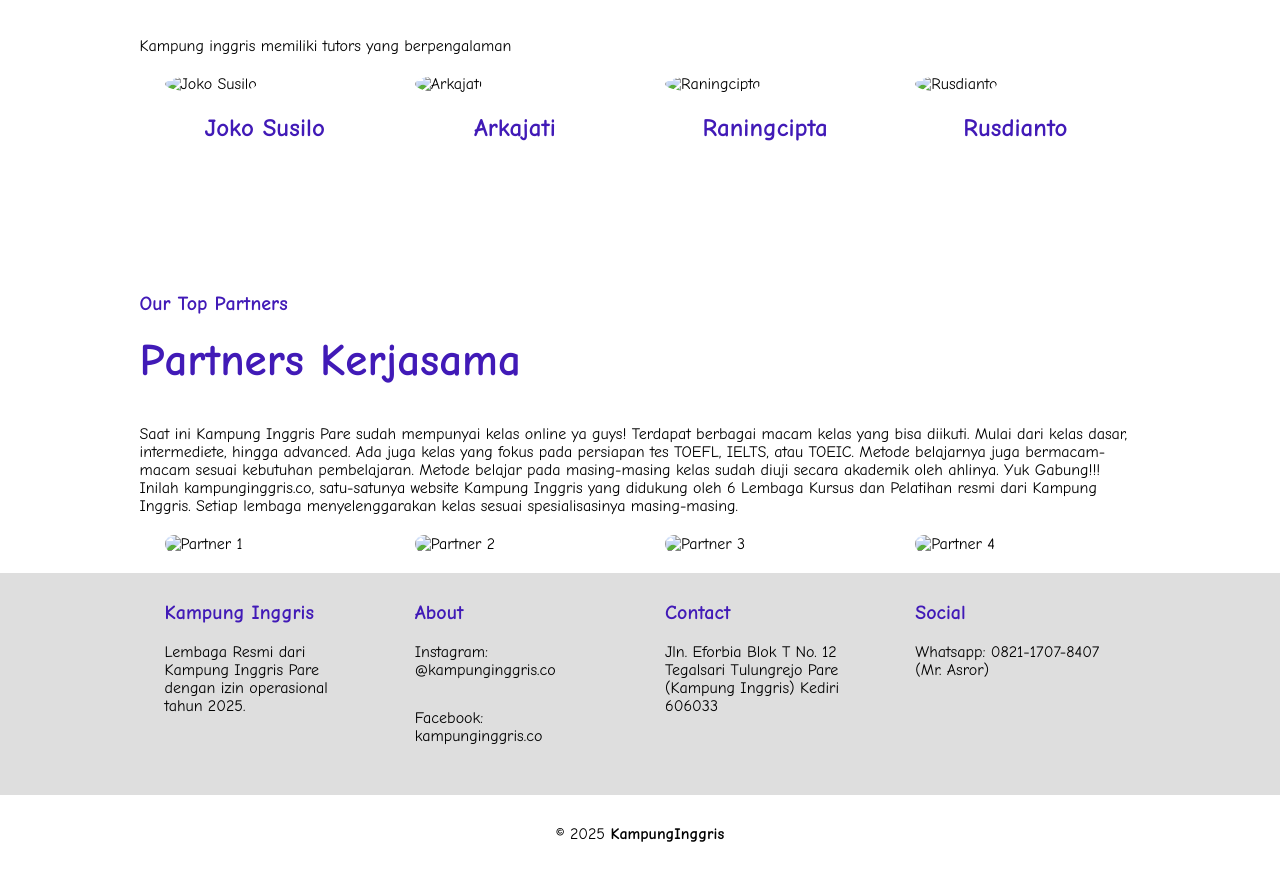
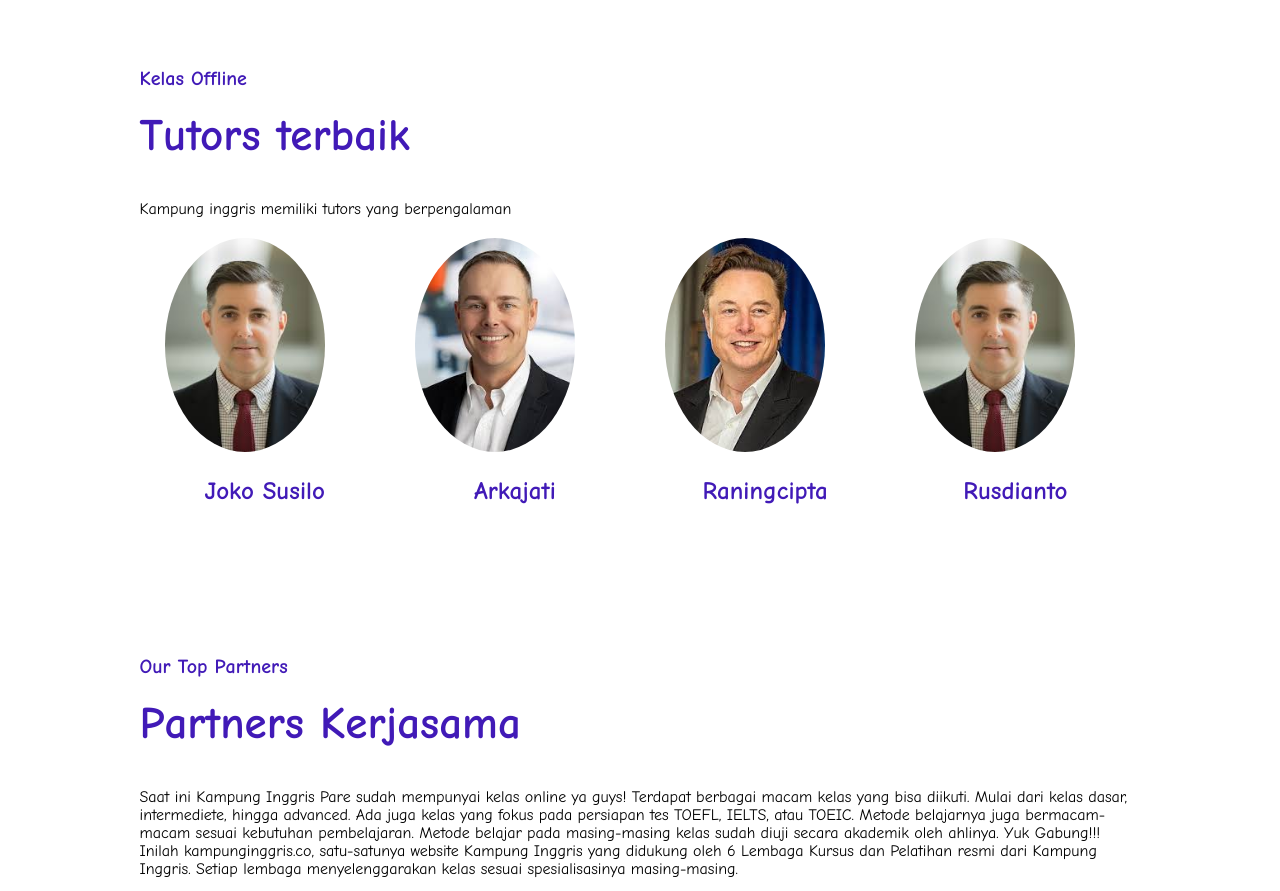
Before and after one commit to ardhanifarukh890/webcompany1, a plain HTML site: page index.html in a window 1280 px wide. Shown: the part 993-1884 px from the top of the page. Drawn offline with Linux system fonts and the light colour scheme.

Commit message:
Update index.html

```diff
--- a/index.html
+++ b/index.html
@@ -29,7 +29,7 @@
     <div class="wrapper">
         <!-- Wrapper atas -->
         <section id="home">
-            <img src="../website e-learning/online-certification-illustration.png" class="gambar" alt="Ilustrasi Belajar Bahasa Inggris" />
+            <img src="online-certification-illustration.png" class="gambar" alt="Ilustrasi Belajar Bahasa Inggris" />
             <div class="kolom">
                 <p class="deskripsi">Belajar Bahasa Inggris #kapanpun</p>
                 <h2>Always Enjoy n Happy</h2>
@@ -47,7 +47,7 @@
                 <p>Peserta bisa mengakses materi dan latihan soal kapan saja. Belajarnya tidak harus saat materi di-share, selonggarnya. Jadi waktu belajar siswa bisa disesuaikan dengan kesibukannya masing-masing (FLEXIBLE).</p>
                 <p><a href="" class="tbl-one">Pelajari Lebih Lanjut</a></p>
             </div>
-            <img src="../website e-learning/10272352 40752.jpg" class="gambar1" alt="Kelas Online" />
+            <img src="10272352 40752.jpg" class="gambar1" alt="Kelas Online" />
         </section>
 
         <!-- Section Offline -->
@@ -61,19 +61,19 @@
 
                 <div class="tutor-list">
                     <div class="kartu-tutor">
-                        <img src="../website e-learning/wilson.jpg" alt="Joko Susilo" />
+                        <img src="wilson.jpg" alt="Joko Susilo" />
                         <p>Joko Susilo</p>
                     </div>
                     <div class="kartu-tutor">
-                        <img src="../website e-learning/brilian.jpg" alt="Arkajati" />
+                        <img src="brilian.jpg" alt="Arkajati" />
                         <p>Arkajati</p>
                     </div>
                     <div class="kartu-tutor">
-                        <img src="../website e-learning/emilia.jpg" alt="Raningcipta" />
+                        <img src="emilia.jpg" alt="Raningcipta" />
                         <p>Raningcipta</p>
                     </div>
                     <div class="kartu-tutor">
-                        <img src="../website e-learning/wilson.jpg" alt="Rusdianto" />
+                        <img src="wilson.jpg" alt="Rusdianto" />
                         <p>Rusdianto</p>
                     </div>
                 </div>
@@ -91,16 +91,16 @@
 
                 <div class="partner-list">
                     <div class="kartu-partner">
-                        <img src="../website e-learning/logo4.png" alt="Partner 1" />
+                        <img src="logo4.png" alt="Partner 1" />
                     </div>
                     <div class="kartu-partner">
-                        <img src="../website e-learning/logo2.png" alt="Partner 2" />
+                        <img src="logo2.png" alt="Partner 2" />
                     </div>
                     <div class="kartu-partner">
-                        <img src="../website e-learning/logo3.png" alt="Partner 3" />
+                        <img src="logo3.png" alt="Partner 3" />
                     </div>
                     <div class="kartu-partner">
-                        <img src="../website e-learning/logo.png" alt="Partner 4" />
+                        <img src="logo.png" alt="Partner 4" />
                     </div>
                 </div>
             </div>
```
